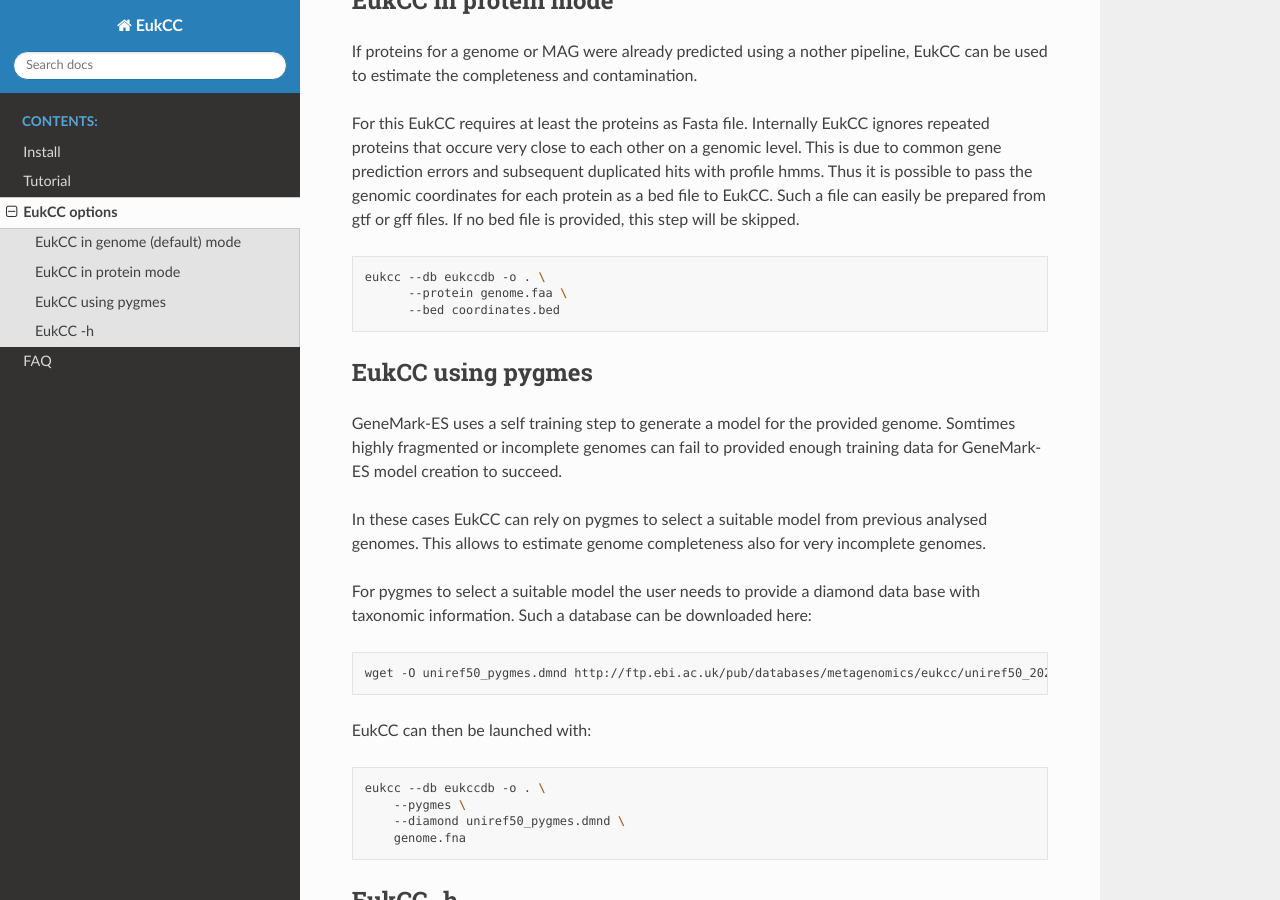
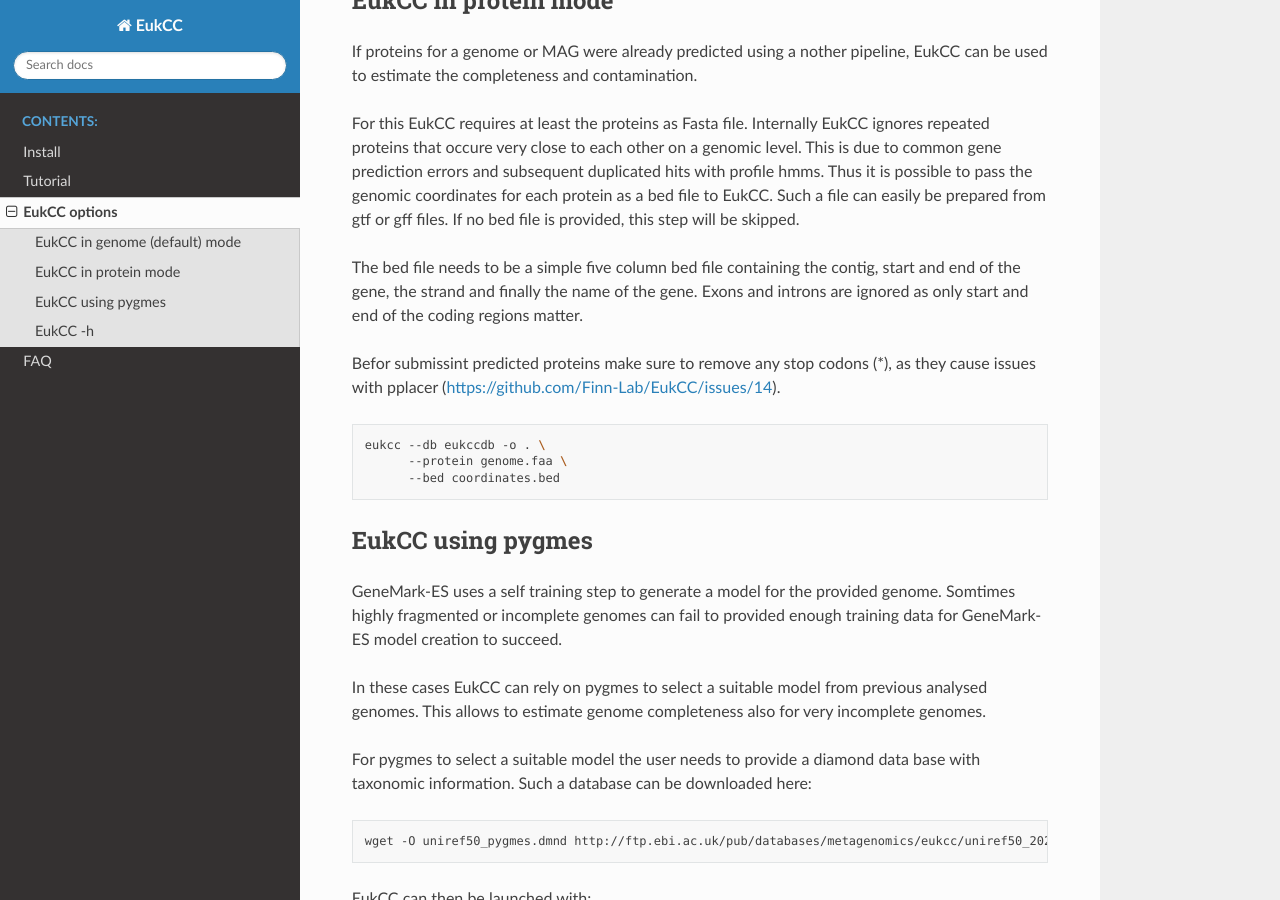
Before and after one commit to EBI-Metagenomics/EukCC, a Sphinx documentation site: the page built from docs/usage/options.rst, in a window 1280 px wide and 900 px high, scrolled down 371 px. Built offline with Sphinx 7.4.7 and the Read the Docs theme 2.0.0, drawn with Linux system fonts in a browser that asks for light colours.

Commit message:
Adress issue 14

```diff
--- a/docs/usage/options.rst
+++ b/docs/usage/options.rst
@@ -29,6 +29,11 @@ to pass the genomic coordinates for each protein as a bed
 file to EukCC. Such a file can easily be prepared from
 gtf or gff files. If no bed file is provided, this step
 will be skipped.
+
+The bed file needs to be a simple five column bed file containing the contig, start and end of the gene,
+the strand and finally the name of the gene. Exons and introns are ignored as only start and end of the coding regions matter.
+
+Befor submissint predicted proteins make sure to remove any stop codons (*), as they cause issues with pplacer (https://github.com/Finn-Lab/EukCC/issues/14).
 
 
 .. code-block:: shell
```
